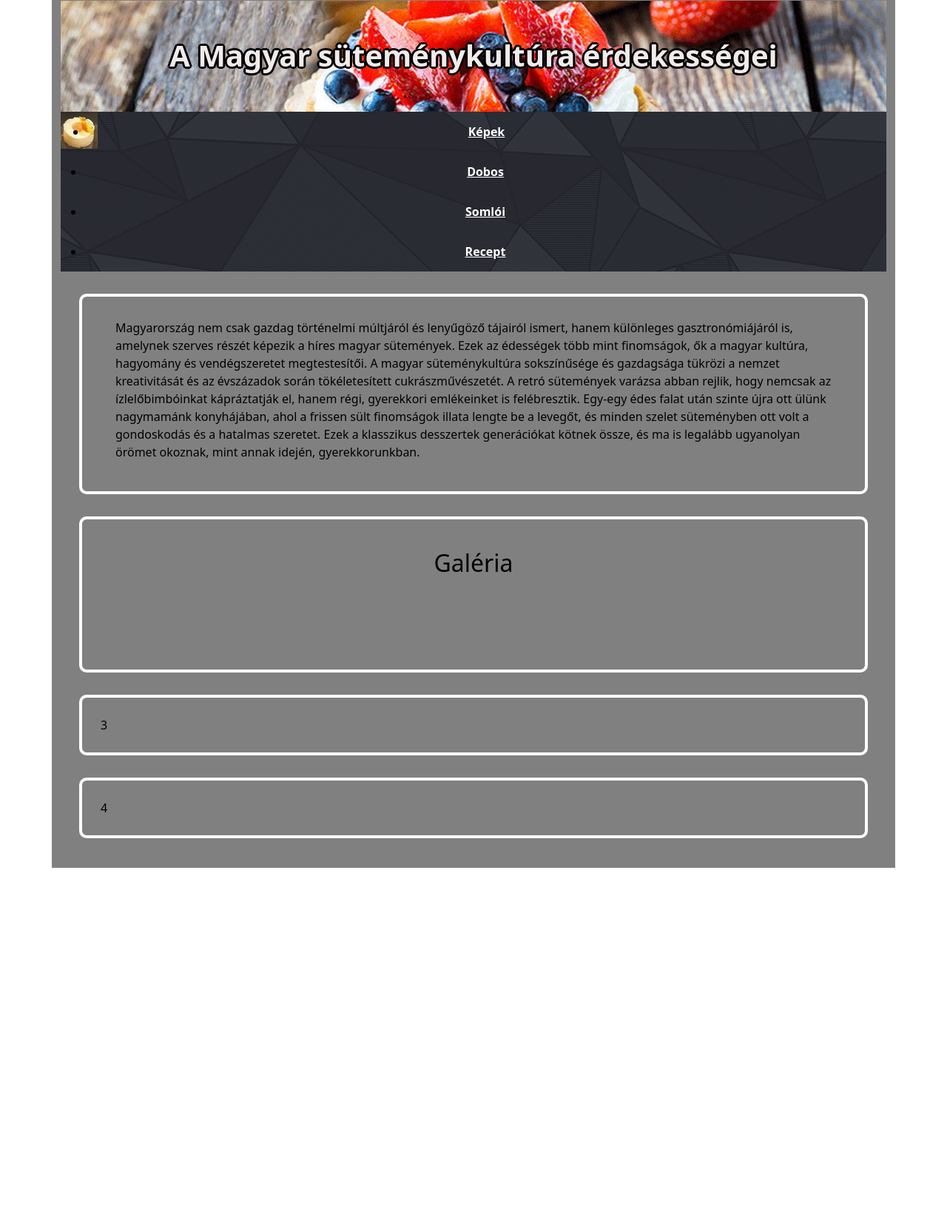
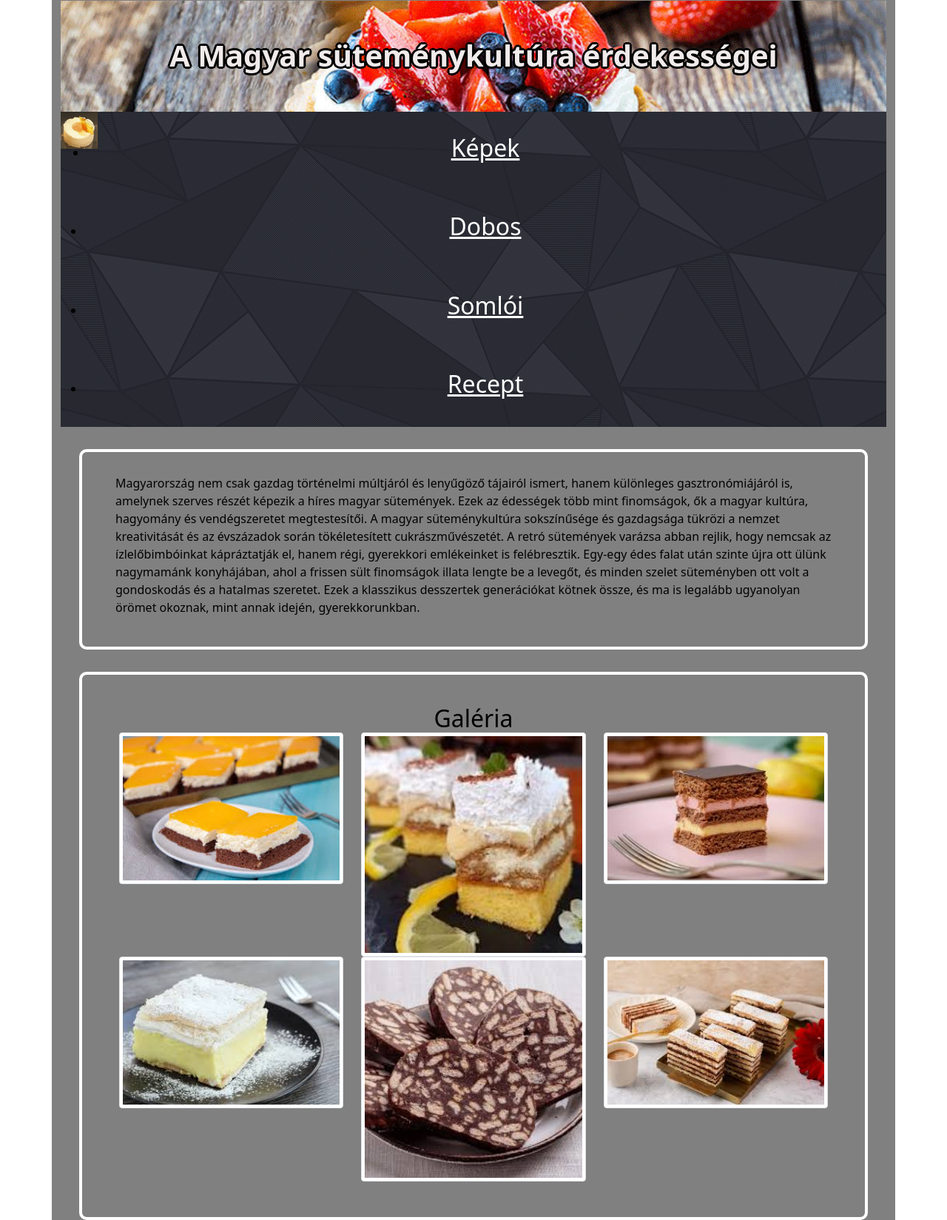
Before and after one commit to vinczell3r/So-s_M-t-, a plain HTML site: page index.html in a window 1280 px wide. Shown: the part 19-1668 px from the top of the page at 74% size. Before the commit the page ends 1202 px from the top, so only its background shows below. Drawn offline with nearby package versions, Linux system fonts and the light colour scheme.

Commit message:
dobossomloi szerk kesz

```diff
--- a/index.html
+++ b/index.html
@@ -18,10 +18,18 @@
         <nav>
             <img src="pics/sajttorta.png" id="kep" alt="sajttorta" title="sajttorta">
             <ul>
-                <li><a href="#kepek">Képek</a></li>
-                <li><a href="#dob">Dobos</a></li>
-                <li><a href="#som">Somlói</a></li>
-                <li><a href="#rec">Recept</a></li>
+                <li><a href="#kepek">
+                        <h2>Képek</h2>
+                    </a></li>
+                <li><a href="#dob">
+                        <h2>Dobos</h2>
+                    </a></li>
+                <li><a href="#som">
+                        <h2>Somlói</h2>
+                    </a></li>
+                <li><a href="#rec">
+                        <h2>Recept</h2>
+                    </a></li>
             </ul>
         </nav>
         <section>
@@ -43,19 +51,23 @@
             <h2 id="kepek">
                 Galéria
                 <div class="row row-cols-lg-3 row-cols-md-2 row-cols-1">
-                    <div class="col"><img src="" alt="" class=""></div>
-                    <div class="col"><img src="" alt="" class=""></div>
-                    <div class="col"><img src="" alt="" class=""></div>
-                    <div class="col"><img src="" alt="" class=""></div>
-                    <div class="col"><img src="" alt="" class=""></div>
-                    <div class="col"><img src="" alt="" class=""></div>
+                    <div class="col"><img src="pics/s1.jpg" alt="s" class="img-thumbnail"></div>
+                    <div class="col"><img src="pics/s2.jpg" alt="s" class="img-thumbnail"></div>
+                    <div class="col"><img src="pics/s3.jpg" alt="s" class="img-thumbnail"></div>
+                    <div class="col"><img src="pics/s4.jpg" alt="s" class="img-thumbnail"></div>
+                    <div class="col"><img src="pics/s5.jpg" alt="s" class="img-thumbnail"></div>
+                    <div class="col"><img src="pics/s6.jpg" alt="s" class="img-thumbnail"></div>
                 </div>
-
-
             </h2>
         </section>
         <section>
-            3
+            <div class="row row-cols-lg-2 row-cols-md-2 row-cols-1"></div>
+            <div class="col">
+                <h2>Dobostorta</h2>
+            </div>
+            <div class="col">
+                <h2>Somlói galuska</h2>
+            </div>
         </section>
         <section>
             4
```
